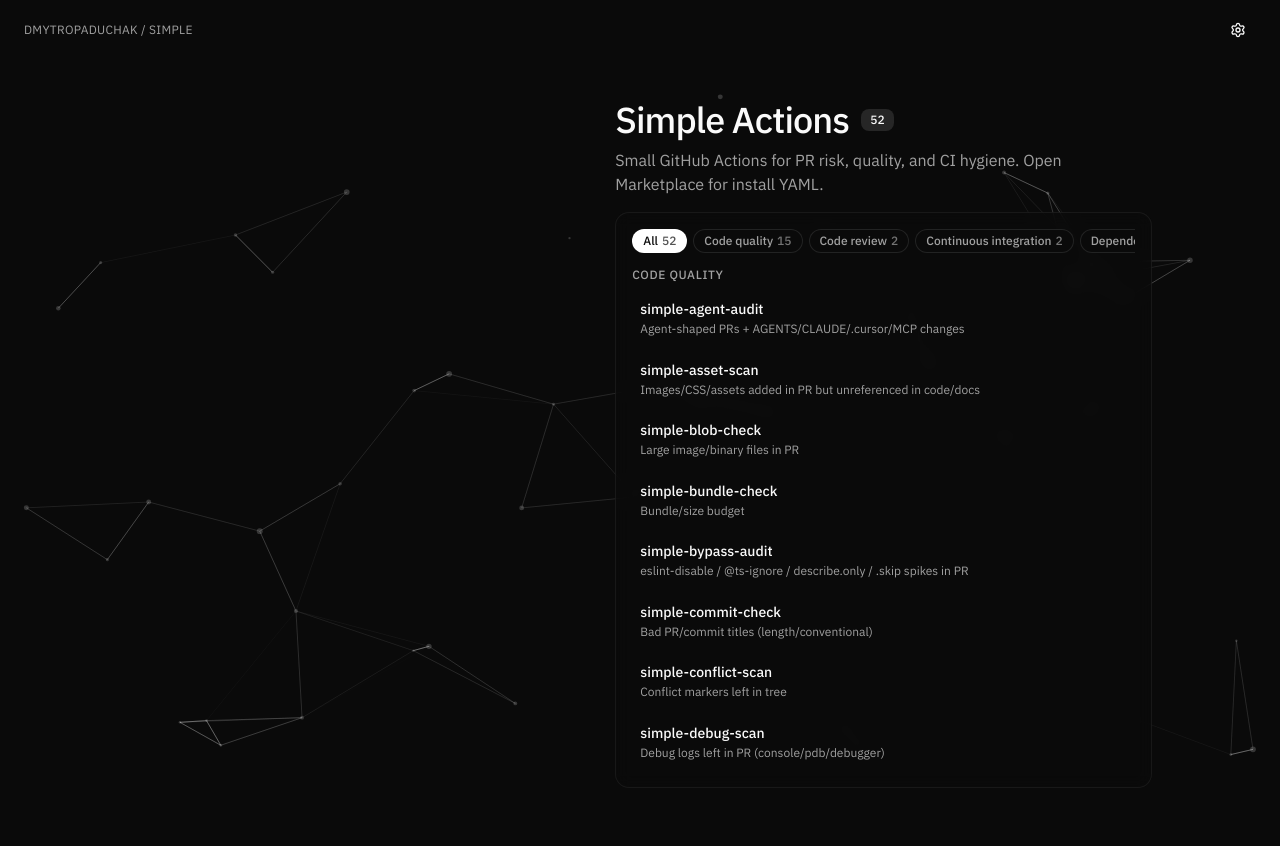
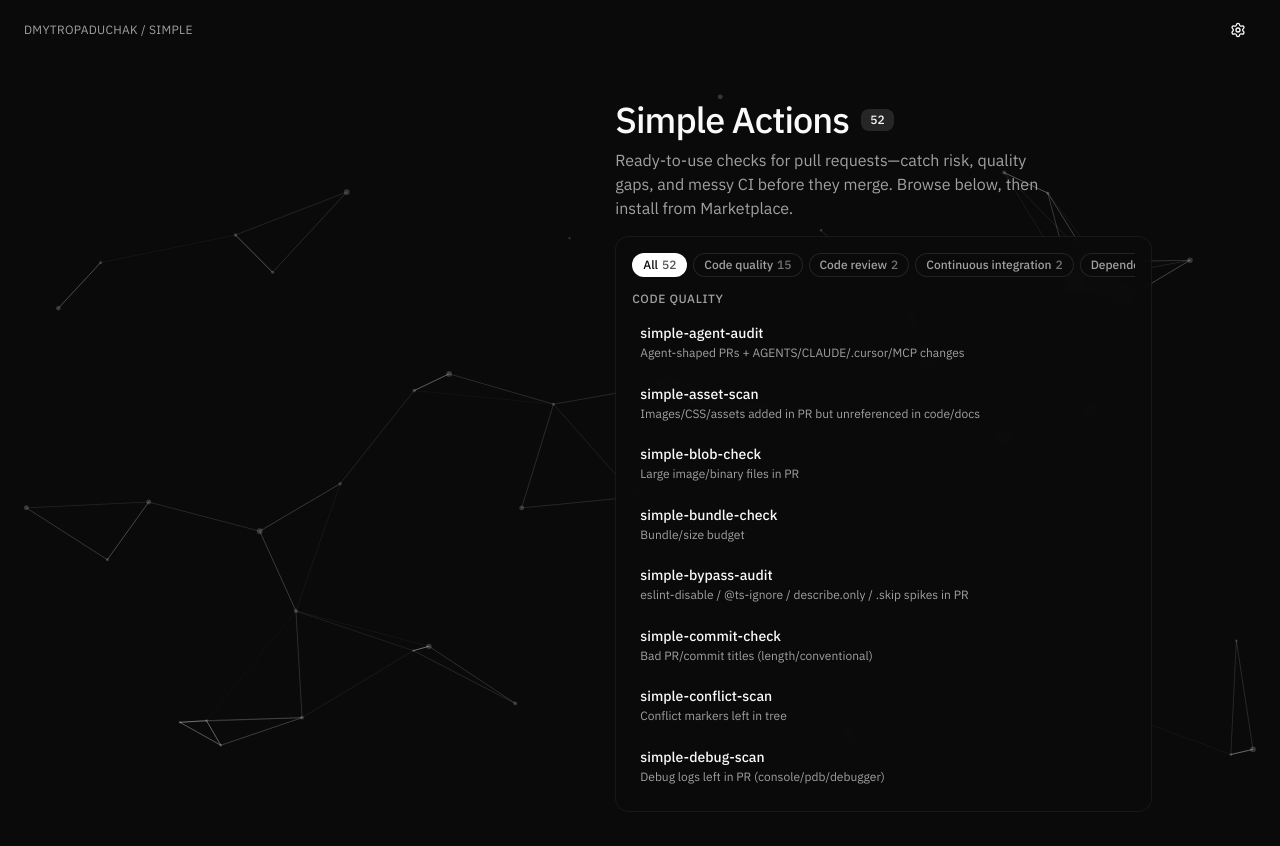
Before and after one commit to dmytropaduchak/simple, a React (Vite) app: page / in a window 1280 px wide. Shown: the top 846 px of the page. Built offline with nearby package versions, Linux system fonts and the light colour scheme.

Commit message:
Clarify the Simple Actions subtitle for visitors.

```diff
--- a/src/components/actions-heading.tsx
+++ b/src/components/actions-heading.tsx
@@ -11,8 +11,8 @@
         <Badge variant="secondary">{catalog.count}</Badge>
       </div>
       <p className="max-w-md text-sm text-muted-foreground md:text-base">
-        Small GitHub Actions for PR risk, quality, and CI hygiene. Open
-        Marketplace for install YAML.
+        Ready-to-use checks for pull requests—catch risk, quality gaps, and
+        messy CI before they merge. Browse below, then install from Marketplace.
       </p>
     </div>
   )
```
